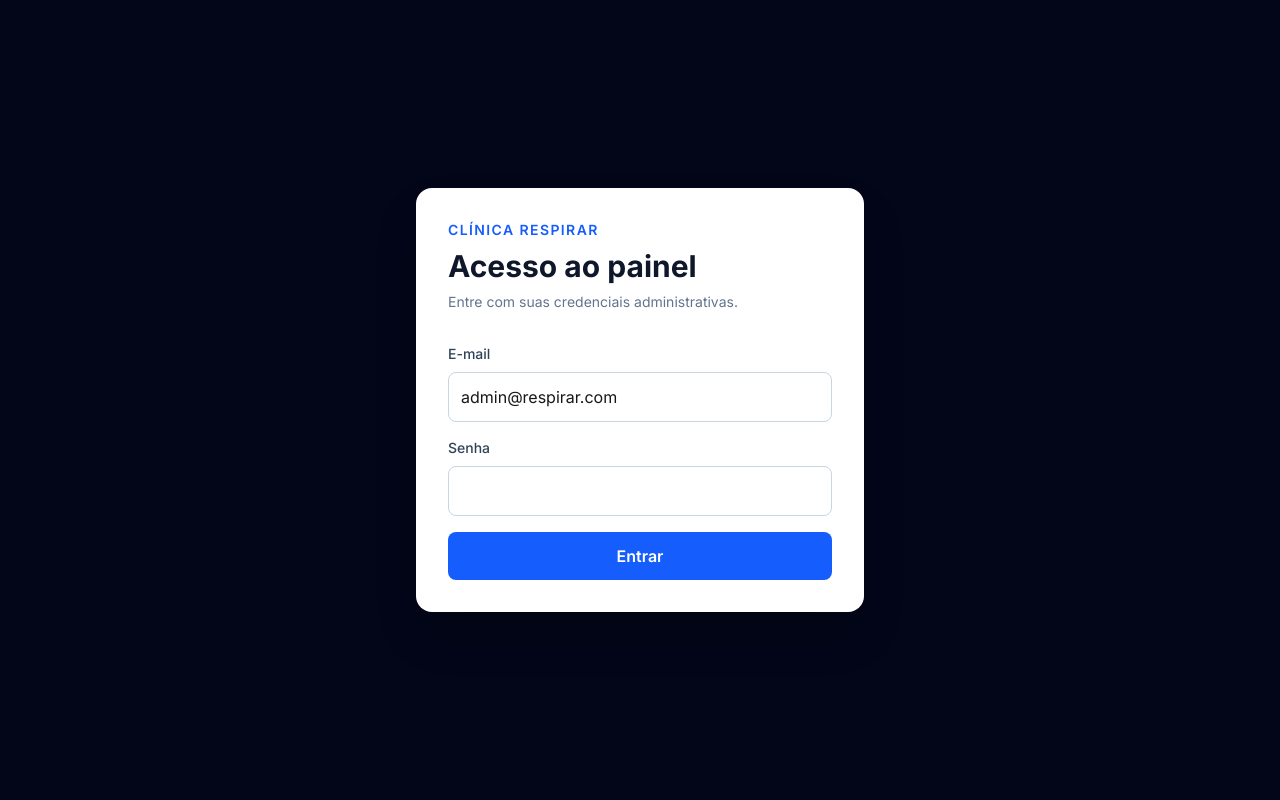
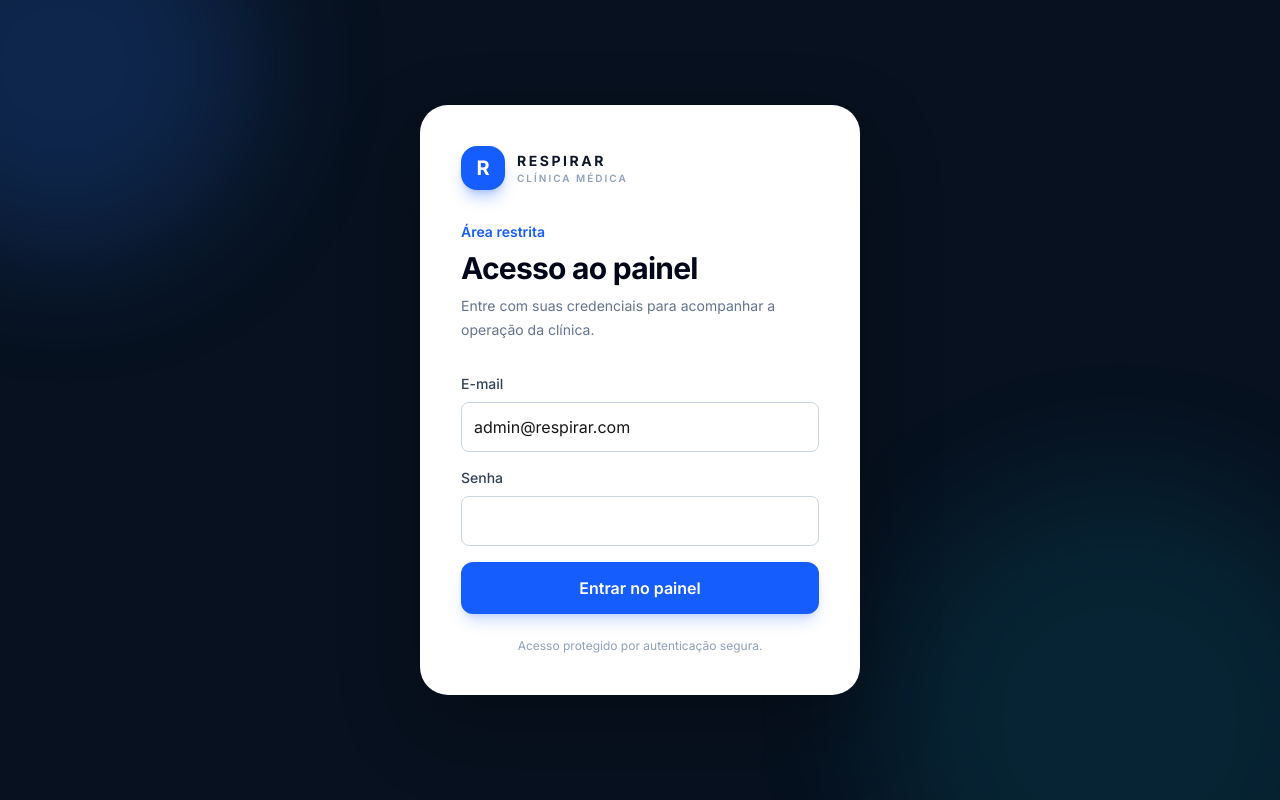
Before and after one commit to gustavobaptistadev-ops/ia_amanda_alergia, a Next.js app in the folder frontend/: page /login in a window 1280 px wide. Built offline with nearby package versions, Linux system fonts and the light colour scheme; no server answers.

Commit message:
Reorganiza experiência e identidade visual do login

```diff
--- a/frontend/src/app/login/page.tsx
+++ b/frontend/src/app/login/page.tsx
@@ -33,17 +33,24 @@ export default function LoginPage() {
   }
 
   return (
-    <main className="flex min-h-screen items-center justify-center bg-slate-950 px-4">
-      <form onSubmit={handleSubmit} className="w-full max-w-md rounded-2xl bg-white p-8 shadow-2xl">
-        <p className="mb-2 text-sm font-semibold uppercase tracking-widest text-blue-600">Clínica Respirar</p>
-        <h1 className="mb-2 text-3xl font-bold text-slate-900">Acesso ao painel</h1>
-        <p className="mb-8 text-sm text-slate-500">Entre com suas credenciais administrativas.</p>
+    <main className="relative flex min-h-screen items-center justify-center overflow-hidden bg-[#07111f] px-4 py-10">
+      <div className="absolute -left-32 -top-32 h-96 w-96 rounded-full bg-blue-500/20 blur-3xl" />
+      <div className="absolute -bottom-40 -right-20 h-[30rem] w-[30rem] rounded-full bg-cyan-400/10 blur-3xl" />
+      <form onSubmit={handleSubmit} className="relative w-full max-w-[440px] rounded-[28px] border border-white/60 bg-white p-8 shadow-[0_30px_80px_rgba(0,0,0,0.28)] sm:p-10">
+        <div className="mb-8 flex items-center gap-3">
+          <div className="flex h-11 w-11 items-center justify-center rounded-2xl bg-blue-600 text-xl font-bold text-white shadow-lg shadow-blue-600/30">R</div>
+          <div><p className="text-sm font-bold tracking-[0.18em] text-slate-900">RESPIRAR</p><p className="text-[10px] font-semibold tracking-[0.2em] text-slate-400">CLÍNICA MÉDICA</p></div>
+        </div>
+        <p className="mb-2 text-sm font-semibold text-blue-600">Área restrita</p>
+        <h1 className="mb-2 text-3xl font-bold tracking-tight text-slate-950">Acesso ao painel</h1>
+        <p className="mb-8 text-sm leading-6 text-slate-500">Entre com suas credenciais para acompanhar a operação da clínica.</p>
         <label className="mb-2 block text-sm font-medium text-slate-700">E-mail</label>
         <input value={email} onChange={(event) => setEmail(event.target.value)} type="email" required className="mb-4 w-full rounded-lg border border-slate-300 px-3 py-3 outline-none focus:border-blue-600" />
         <label className="mb-2 block text-sm font-medium text-slate-700">Senha</label>
         <input value={password} onChange={(event) => setPassword(event.target.value)} type="password" required className="mb-4 w-full rounded-lg border border-slate-300 px-3 py-3 outline-none focus:border-blue-600" />
         {error && <p className="mb-4 rounded-lg bg-red-50 p-3 text-sm text-red-700">{error}</p>}
-        <button disabled={loading} className="w-full rounded-lg bg-blue-600 px-4 py-3 font-semibold text-white hover:bg-blue-700 disabled:opacity-60">{loading ? "Autenticando..." : "Entrar"}</button>
+        <button disabled={loading} className="w-full rounded-xl bg-blue-600 px-4 py-3.5 font-semibold text-white shadow-lg shadow-blue-600/20 transition hover:bg-blue-700 disabled:opacity-60">{loading ? "Autenticando..." : "Entrar no painel"}</button>
+        <p className="mt-6 text-center text-xs text-slate-400">Acesso protegido por autenticação segura.</p>
       </form>
     </main>
   );
--- a/frontend/src/components/AuthGuard.tsx
+++ b/frontend/src/components/AuthGuard.tsx
@@ -5,15 +5,14 @@ import { useEffect, useState } from "react";
 import Sidebar from "@/components/Sidebar";
 import TopBar from "@/components/TopBar";
 
-const PUBLIC_PATHS = ["/login"];
-
 export default function AuthGuard({ children }: { children: React.ReactNode }) {
   const pathname = usePathname();
   const router = useRouter();
   const [checking, setChecking] = useState(true);
+  const isPublicRoute = pathname === "/login" || (typeof window !== "undefined" && window.location.pathname === "/login");
 
   useEffect(() => {
-    if (PUBLIC_PATHS.includes(pathname)) {
+    if (isPublicRoute) {
       setChecking(false);
       return;
     }
@@ -36,13 +35,13 @@ export default function AuthGuard({ children }: { children: React.ReactNode }) {
       }
       setChecking(false);
     }).catch(() => router.replace("/login"));
-  }, [pathname, router]);
+  }, [isPublicRoute, pathname, router]);
 
-  if (checking && !PUBLIC_PATHS.includes(pathname)) {
+  if (checking && !isPublicRoute) {
     return <div className="flex min-h-screen items-center justify-center bg-slate-50 text-slate-500">Validando sessão...</div>;
   }
 
-  if (PUBLIC_PATHS.includes(pathname)) return <>{children}</>;
+  if (isPublicRoute) return <>{children}</>;
 
   return (
     <div className="flex h-screen overflow-hidden bg-slate-50 text-slate-900">
```
